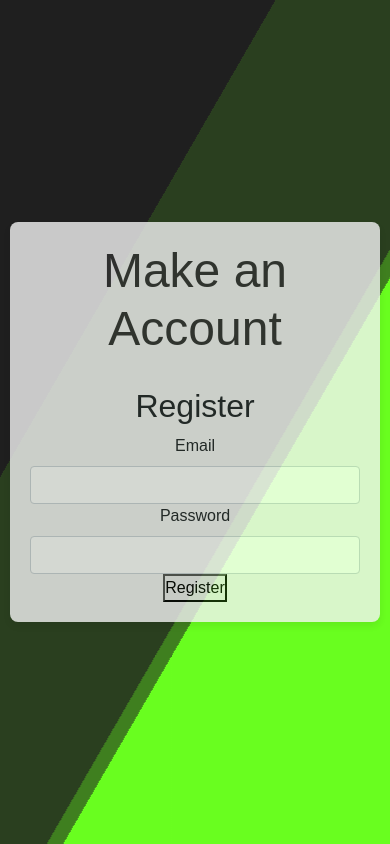
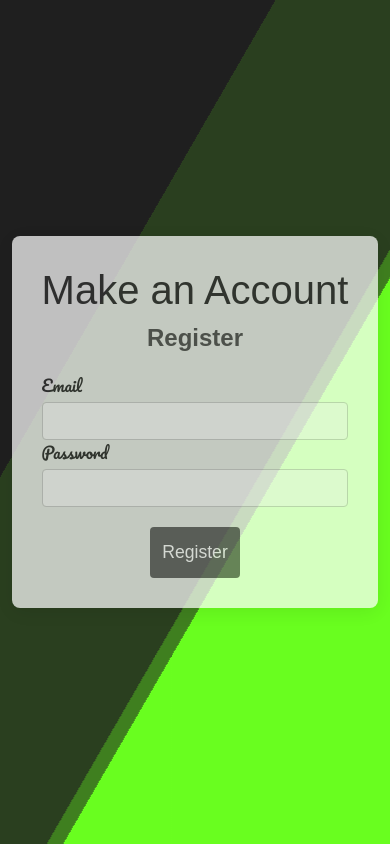
Before and after one commit to OmarMohmdSuleiman/Secretgram, a Node server app: page /register in a window 390 px wide. Run offline with Node 20, Linux system fonts and the light colour scheme; some libraries are stand-ins or nearby versions.

Commit message:
Add css to login.ejs and register.ejs and adjust responsive position at center of the page

```diff
--- a/public/styles.css
+++ b/public/styles.css
@@ -61,13 +61,13 @@ html, body {
 
 /* Header styles */
 h1 {
-    margin-bottom: 30px;
+    margin-bottom: 50px;
     font-size: 3rem; /* Bigger font for main heading */
     color: #333; /* Dark color for the text */
 }
 
 h1 span {
-    font-size: 4rem;
+    font-size: 4.5rem;
     font-family: 'Pacifico', cursive;
     color: rgb(92, 92, 92);
     font-weight: bolder; /* Accent color for the span */
@@ -75,6 +75,7 @@ h1 span {
 
 /* Subheading styles */
 h3 {
+    margin-top: 30px;
     font-family: 'Lobster', cursive;
     font-size: 1.5rem; /* Slightly smaller font for subheading */
     color: #666; /* Lighter color for subheading */
@@ -103,3 +104,92 @@ h3 {
 .theform a:hover {
     background-color: rgb(85, 255, 0); /* Darker blue on hover */
 }
+
+
+.container-2 {
+    background-color: rgba(255, 255, 255, 0.9); /* Slightly opaque white background */
+    opacity:0.8;
+    width: 100%;
+    max-width: 450px; /* Max width of the form container */
+    padding: 30px;
+    border-radius: 8px;
+    box-shadow: 0 4px 20px rgba(0, 0, 0, 0.1); /* Soft shadow for depth */
+    text-align: center;
+}
+.container-2:hover{
+    opacity:1
+}
+
+/* Headings Styling */
+#account {
+    font-size: 2.5rem;
+    color: #333;
+    margin-bottom: 10px;
+}
+
+h2 {
+    font-size: 1.5rem;
+    font-weight: bolder;
+    color: #555;
+    margin-bottom: 20px;
+}
+
+/* General Form Styling */
+.general-form {
+    display: flex;
+    flex-direction: column;
+    gap: 20px; /* Spacing between the form fields */
+}
+
+/* Styling for input fields and labels */
+.fill-that {
+    display: flex;
+    flex-direction: column;
+    align-items: flex-start;
+}
+
+.fill-that label {
+    font-size: 1rem;
+    color: #333;
+    margin-bottom: 5px;
+    text-align: left;
+}
+
+.form-control {
+    width: 100%;
+    padding: 12px;
+    font-size: 1rem;
+    border: 1px solid #ccc;
+    border-radius: 4px;
+    background-color: #f9f9f9;
+    transition: border-color 0.3s ease-in-out;
+}
+
+.form-control:focus {
+    border-color: #3498db; /* Highlight input fields with a blue border on focus */
+    outline: none;
+}
+
+/* Button Styling */
+.the-btn {
+    margin-top: 20px;
+    background-color: #666; /* Blue background for the register button */
+    color: white;
+    padding: 12px;
+    font-size: 1.1rem;
+    border: none;
+    border-radius: 4px;
+    cursor: pointer;
+    transition: background-color 0.3s ease;
+}
+
+.the-btn:hover {
+    background-color: rgb(85, 255, 0); /* Darker blue when hovering */
+}
+
+.the-btn:active {
+    background-color: #3e3e3e; /* Even darker grey when the button is clicked */
+}
+label{
+    font-family: 'Pacifico', cursive;
+}
--- a/views/login.ejs
+++ b/views/login.ejs
@@ -1,7 +1,7 @@
 <%- include('partials/header') %>
-<div class="container">
+<div class="container-2">
 
-          <h1>Login into your account</h1>
+          <h1 id="account">Login into your account</h1>
 
 
 
@@ -18,7 +18,7 @@
                 <label for="password">Password</label>
                 <input type="password" class="form-control" name="password" required>
             </div>
-            <button type="submit" class="login-btn">Login</button>
+            <button type="submit" class="the-btn">Login</button>
         </form>
     </div>
 </div>
--- a/views/register.ejs
+++ b/views/register.ejs
@@ -1,6 +1,6 @@
 <%- include('partials/header') %>
-<div class="container">
-    <h1>Make an Account</h1>
+<div class="container-2">
+    <h1 id="account">Make an Account</h1>
     <h2>Register</h2>
 
 
@@ -16,7 +16,7 @@
                 <label for="password">Password</label>
                 <input type="password" class="form-control" name="password">
               </div>
-              <button type="submit" class="register-btn">Register</button>
+              <button type="submit" class="the-btn">Register</button>
             </form>
 
           </div>
```
